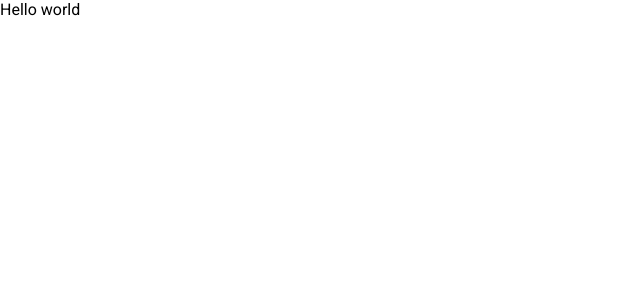
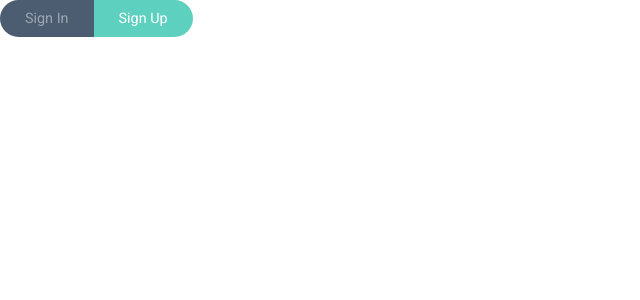
Before and after one commit to Sandyvmarques/Front-End, a React (Create React App) app in the folder front-end2/: page / in a window 1280 px wide. Shown: the top 300 px of the page, without its empty margins (0-640 px from the left). Built offline with nearby package versions, Linux system fonts and the light colour scheme.

Commit message:
Criacao dos botoes Sign up e Sign in

```diff
--- a/front-end2/src/App.js
+++ b/front-end2/src/App.js
@@ -1,8 +1,26 @@
 import React, { Component } from "react";
+import "./App.css";
 
 class App extends Component {
   render() {
-    return <div className="App">Hello world</div>;
+    return (
+      <div className="App">
+        <div className="App--Aside" />
+        <div className="App--Form">
+          <div className="PageSwitcher">
+            <a href="#" className="PageSwitcher__Item ">
+              Sign In
+            </a>
+            <a
+              href="#"
+              className="PageSwitcher__Item PageSwitcher__Item--Active"
+            >
+              Sign Up
+            </a>
+          </div>
+        </div>
+      </div>
+    );
   }
 }
 
```
Also changed, not shown: front-end2/src/logo.svg (deleted).
